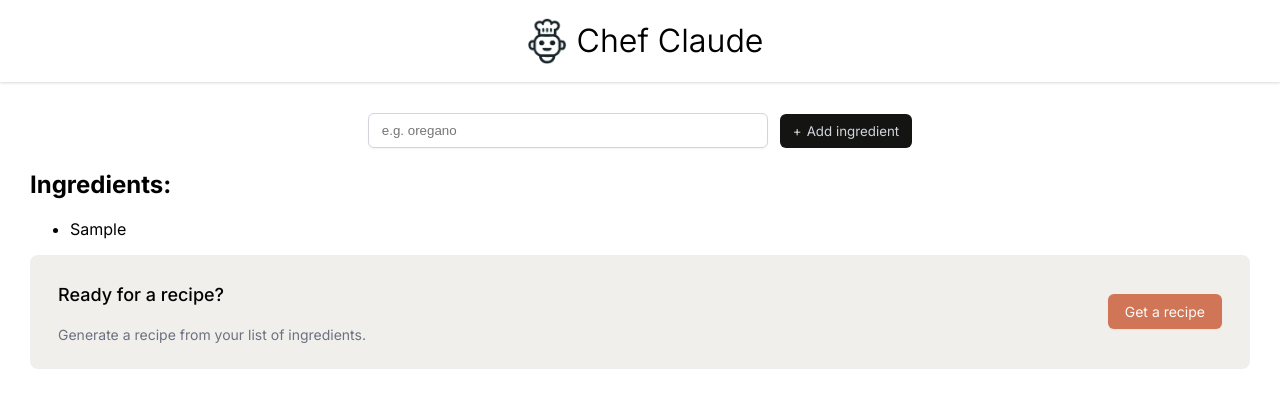
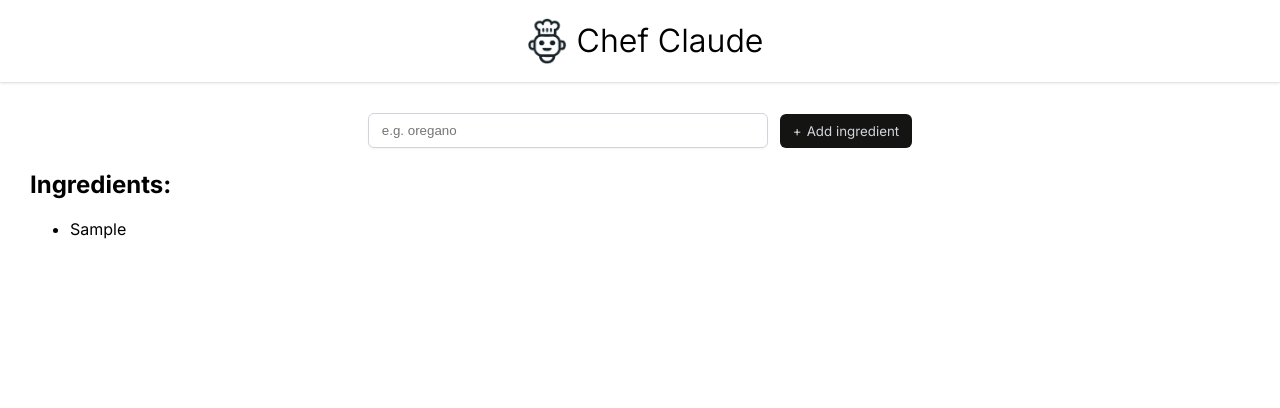
Before and after one commit to eboyden42/chef-claude, a React (Vite) app: page / in a window 1280 px wide. Both pictures are taken after typing "Sample" into the empty fields and a click on the button "Add ingredient". Shown: the top 408 px of the page. Built offline with nearby package versions, Linux system fonts and the light colour scheme.

Commit message:
added minimum ingredient requirement

```diff
--- a/src/MainComponent.jsx
+++ b/src/MainComponent.jsx
@@ -30,13 +30,14 @@ export default function MainComponent() {
                         {ingredientList}
                     </ul>
                 </div>
+                { ingredients.length > 3 ?
                 <div className="get-recipe-container">
                     <div>
                         <h3>Ready for a recipe?</h3>
                         <p>Generate a recipe from your list of ingredients.</p>
                     </div>
                     <button>Get a recipe</button>
-                </div>
+                </div> : null}
             </section> : null}
         </main>
         </>
```
